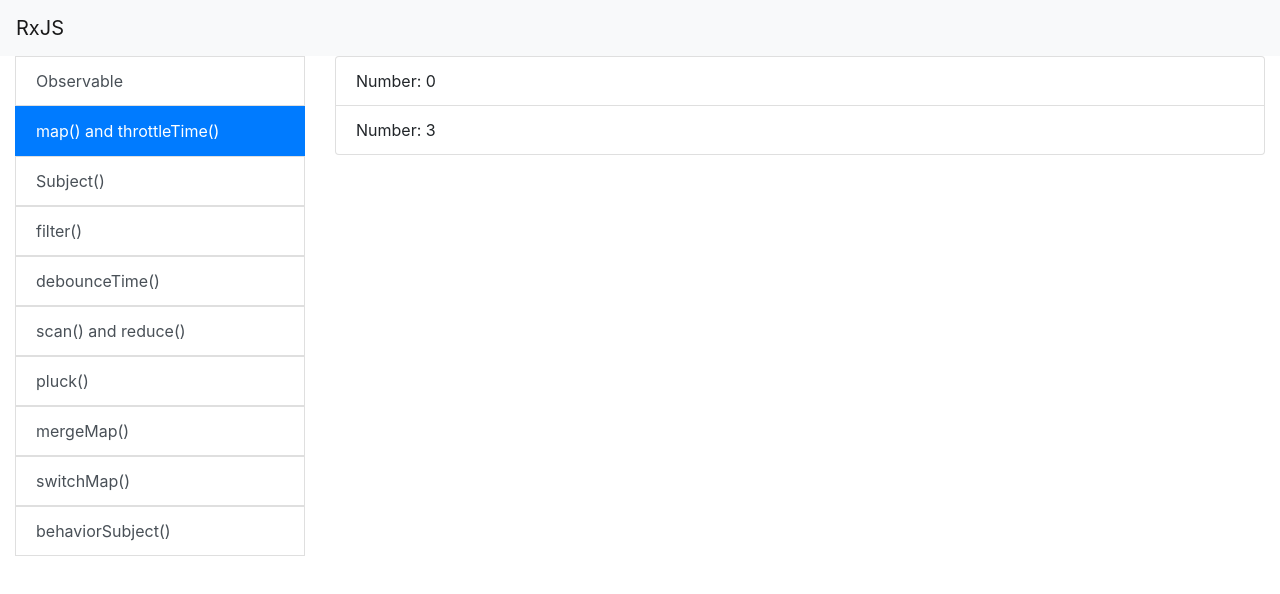
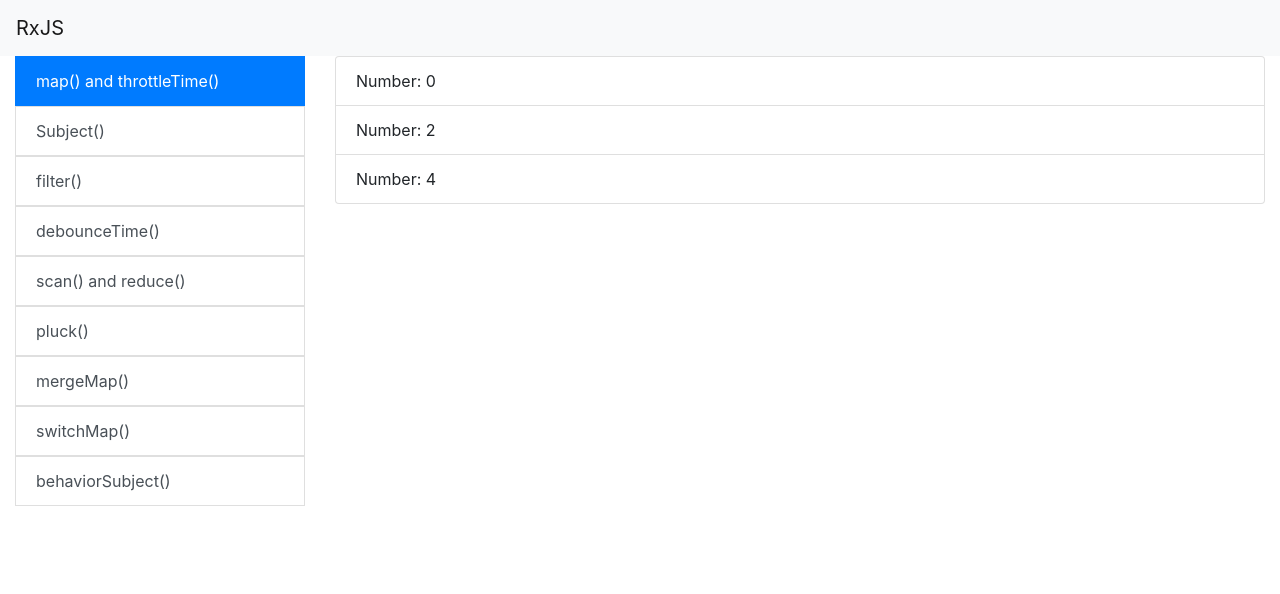
Before and after one commit to tarcisiocipriano/rxjs, an Angular app: page /map-throttletime in a window 1280 px wide. Shown: the top 594 px of the page. Built offline with nearby package versions, Linux system fonts and the light colour scheme.

Commit message:
update map and throttleTime sample

```diff
--- a/src/app/app.component.ts
+++ b/src/app/app.component.ts
@@ -9,7 +9,7 @@
 export class AppComponent {
 
   observables: { name: string, route: string }[] = [
-    { name: 'Observable', route: 'observable' },
+    // { name: 'Observable', route: 'observable' },
     { name: 'map() and throttleTime()', route: 'map-throttletime' },
     { name: 'Subject()', route: 'subject' },
     { name: 'filter()', route: 'filter' },
--- a/src/app/samples/map-throttletime/map-throttletime.component.html
+++ b/src/app/samples/map-throttletime/map-throttletime.component.html
@@ -1,3 +1,3 @@
 <ul class="list-group">
-  <li class="list-group-item" *ngFor="let number of numbers">{{ number }}</li>
+  <li class="list-group-item" *ngFor="let item of output">{{ item }}</li>
 </ul>
--- a/src/app/samples/map-throttletime/map-throttletime.component.ts
+++ b/src/app/samples/map-throttletime/map-throttletime.component.ts
@@ -9,19 +9,23 @@
 })
 export class MapThrottletimeComponent implements OnInit, OnDestroy {
 
-  numbers: string[] = [];
+  output: string[] = [];
 
   subscription = new Subscription();
 
-  constructor() { }
+  observer = {
+    next: (value: string) => this.output.push(value),
+    error: (error: string) => console.log(error),
+    complete: () => console.log('completed')
+  };
 
   ngOnInit() {
     this.subscription = interval(1000)
       .pipe(
         map(value => `Number: ${value}`),
-        throttleTime(2000),
+        throttleTime(1000)
       )
-      .subscribe(value => this.numbers.push(value));
+      .subscribe(this.observer);
   }
 
   ngOnDestroy(): void {
```
